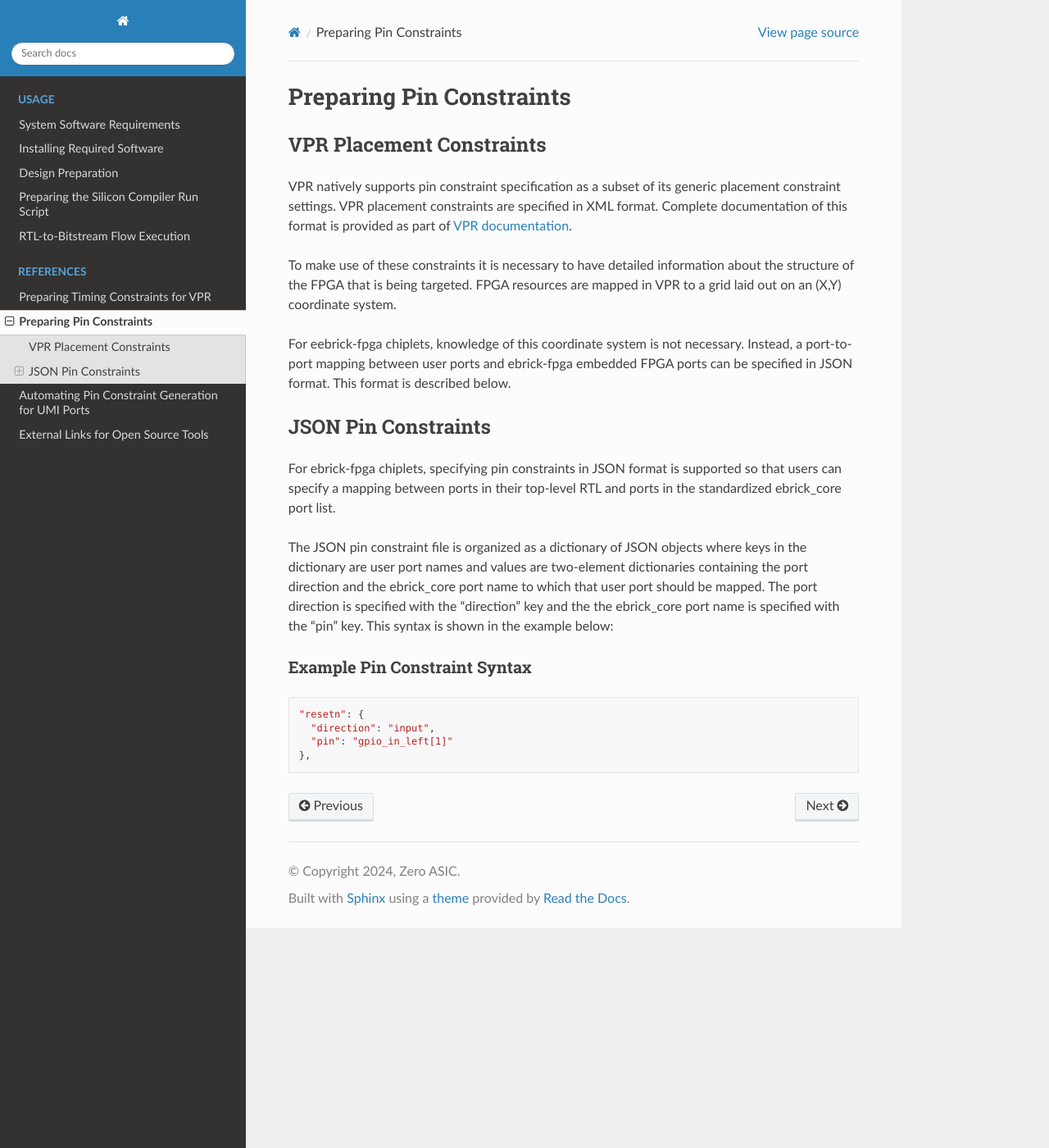
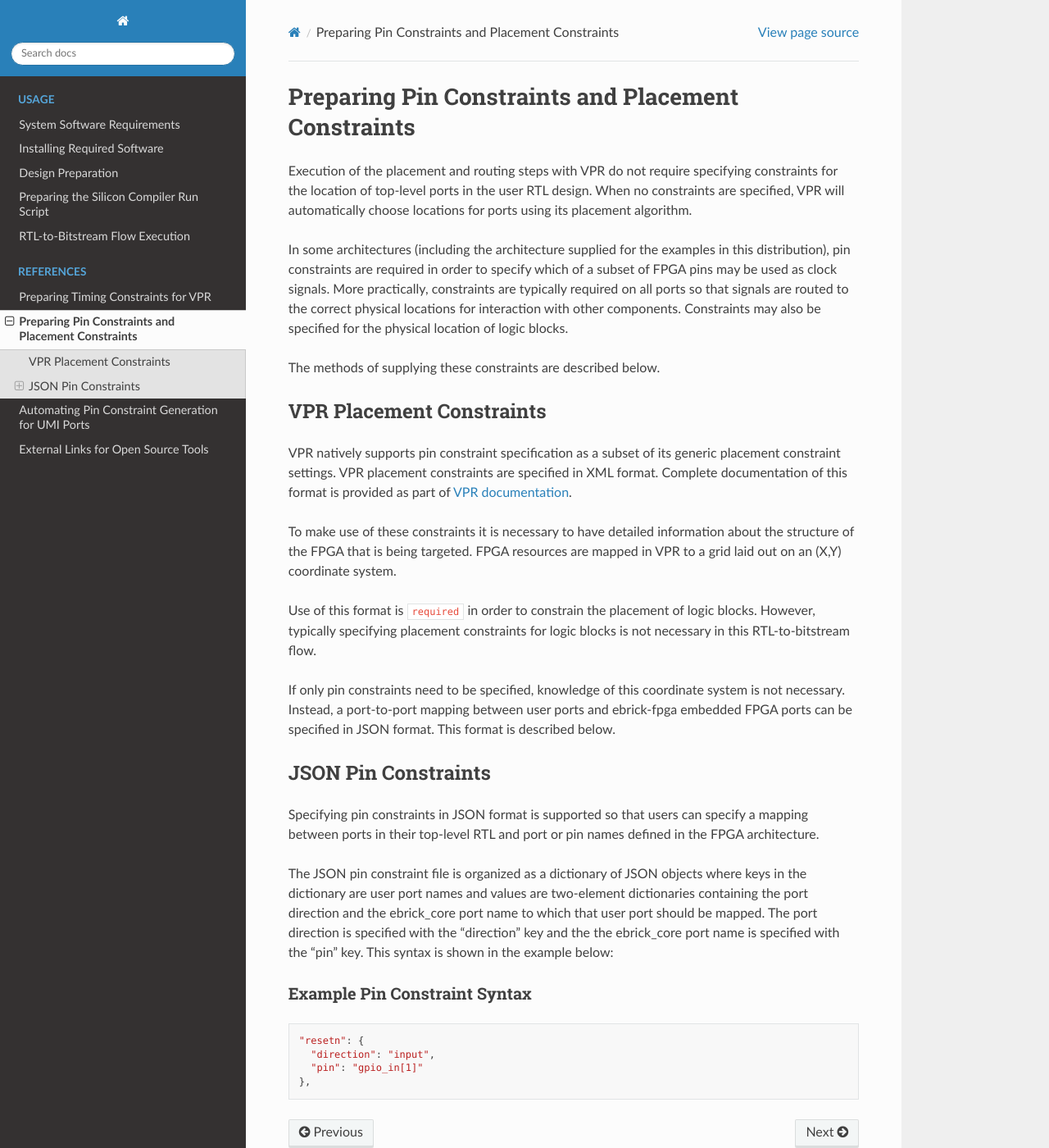
Before and after one commit to zeroasiccorp/logik, a Sphinx documentation site: the page built from docs/source/pin_constraints.rst, in a window 1280 px wide and 1400 px high. Shown: the whole window at 82% size. Built offline with Sphinx 7.4.7 and the Read the Docs theme 2.0.0, drawn with Linux system fonts in a browser that asks for light colours.

Commit message:
Clean up language of constraints description to make more generic

```diff
--- a/docs/source/pin_constraints.rst
+++ b/docs/source/pin_constraints.rst
@@ -1,19 +1,27 @@
-Preparing Pin Constraints
-=========================
+Preparing Pin Constraints and Placement Constraints
+===================================================
+
+Execution of the placement and routing steps with VPR do not require specifying constraints for the location of top-level ports in the user RTL design.  When no constraints are specified, VPR will automatically choose locations for ports using its placement algorithm.
+
+In some architectures (including the architecture supplied for the examples in this distribution), pin constraints are required in order to specify which of a subset of FPGA pins may be used as clock signals.  More practically, constraints are typically required on all ports so that signals are routed to the correct physical locations for interaction with other components.  Constraints may also be specified for the physical location of logic blocks.
+
+The methods of supplying these constraints are described below.
 
 VPR Placement Constraints
 -------------------------
 
-VPR natively supports pin constraint specification as a subset of its generic placement constraint settings.  VPR placement constraints are specified in XML format.  Complete documentation of this format is provided as part of `VPR documentation <https://docs.verilogtorouting.org/en/latest/vpr/sdc_commands/>`_.
+VPR natively supports pin constraint specification as a subset of its generic placement constraint settings.  VPR placement constraints are specified in XML format.  Complete documentation of this format is provided as part of `VPR documentation <https://docs.verilogtorouting.org/en/latest/vpr/placement_constraints/>`_.
 
 To make use of these constraints it is necessary to have detailed information about the structure of the FPGA that is being targeted.  FPGA resources are mapped in VPR to a grid laid out on an (X,Y) coordinate system.
 
-For eebrick-fpga chiplets, knowledge of this coordinate system is not necessary.  Instead, a port-to-port mapping between user ports and ebrick-fpga embedded FPGA ports can be specified in JSON format.  This format is described below.
+Use of this format is ``required`` in order to constrain the placement of logic blocks.  However, typically specifying placement constraints for logic blocks is not necessary in this RTL-to-bitstream flow.
+
+If only pin constraints need to be specified, knowledge of this coordinate system is not necessary.  Instead, a port-to-port mapping between user ports and ebrick-fpga embedded FPGA ports can be specified in JSON format.  This format is described below.
 
 
 JSON Pin Constraints
 --------------------
-For ebrick-fpga chiplets, specifying pin constraints in JSON format is supported so that users can specify a mapping between ports in their top-level RTL and ports in the standardized ebrick_core port list.
+Specifying pin constraints in JSON format is supported so that users can specify a mapping between ports in their top-level RTL and port or pin names defined in the FPGA architecture.
 
 The JSON pin constraint file is organized as a dictionary of JSON objects where keys in the dictionary are user port names and values are two-element dictionaries containing the port direction and the ebrick_core port name to which that user port should be mapped.  The port direction is specified with the "direction" key and the the ebrick_core port name is specified with the "pin" key.  This syntax is shown in the example below:
 
@@ -24,5 +32,5 @@ Example Pin Constraint Syntax
 
   "resetn": {
     "direction": "input",
-    "pin": "gpio_in_left[1]"
+    "pin": "gpio_in[1]"
   },
```
